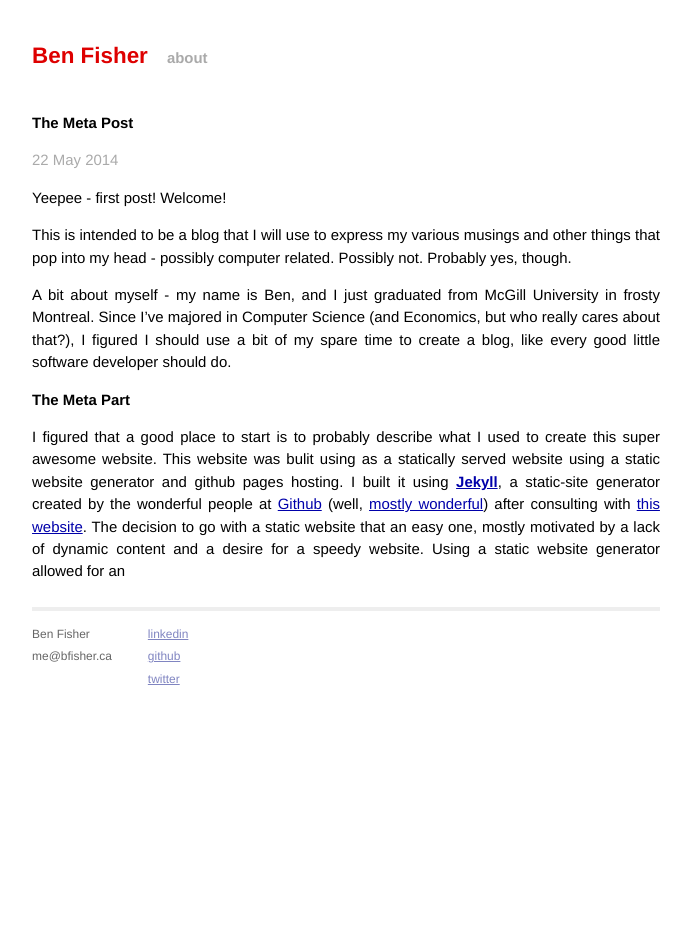
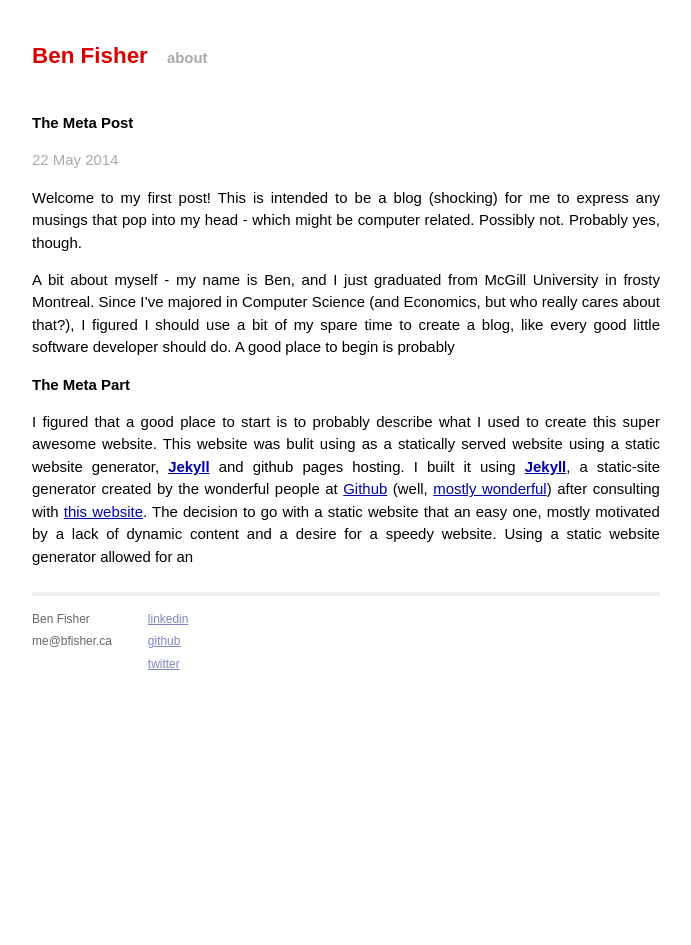
Before and after one commit to bzfisher/bzfisher.github.io, a Jekyll site: the page built from _posts/2014-05-22-the-meta-post.markdown, in a window 1280 px wide. Shown: the whole page, without its empty margins (294-985 px from the left). Built offline with Jekyll 4.4.1, drawn with Linux system fonts in a browser that asks for light colours; Markdown is read by kramdown in place of the engine named in the settings.

Commit message:
updated first post, and changed css fonts/style

```diff
--- a/_posts/2014-05-22-the-meta-post.markdown
+++ b/_posts/2014-05-22-the-meta-post.markdown
@@ -4,16 +4,12 @@
 categories: blog coding
 tags: jekyll practice 1
 ---
-Yeepee - first post! Welcome!
+Welcome to my first post! This is intended to be a blog (shocking) for me to express any musings that pop into my head - which might be computer related. Possibly not. Probably yes, though.
 
-This is intended to be a blog that I will use to express my various musings and other things that pop into my head - possibly computer related. Possibly not. Probably yes, though.
-
-A bit about myself - my name is Ben, and I just graduated from McGill University in frosty Montreal. Since I've majored in Computer Science (and Economics, but who really cares about that?), I figured I should use a bit of my spare time to create a blog, like every good little software developer should do.
+A bit about myself - my name is Ben, and I just graduated from McGill University in frosty Montreal. Since I've majored in Computer Science (and Economics, but who really cares about that?), I figured I should use a bit of my spare time to create a blog, like every good little software developer should do. A good place to begin is probably
 
 ### The Meta Part
-
-
-I figured that a good place to start is to probably describe what I used to create this super awesome website. This website was bulit using as a statically served website using a static website generator and github pages hosting. I built it using **[Jekyll][jekyll]**, a static-site generator created by the wonderful people at [Github] [github] (well, [mostly wonderful][github_trouble]) after consulting with [this website][top_static_gen]. The decision to go with a static website that an easy one, mostly motivated by a lack of dynamic content and a desire for a speedy website. Using a static website generator allowed for an
+I figured that a good place to start is to probably describe what I used to create this super awesome website. This website was bulit using as a statically served website using a static website generator, **[Jekyll][jekyll]** and github pages hosting. I built it using **[Jekyll][jekyll]**, a static-site generator created by the wonderful people at [Github] [github] (well, [mostly wonderful][github_trouble]) after consulting with [this website][top_static_gen]. The decision to go with a static website that an easy one, mostly motivated by a lack of dynamic content and a desire for a speedy website. Using a static website generator allowed for an
 
 [jekyll]:    http://jekyllrb.com
 [github]:    http://github.com
--- a/css/main.css
+++ b/css/main.css
@@ -14,7 +14,7 @@
 
 body {
   background-color: #FFF;
-  font: 13.34px Helvetica, Arial, sans-serif;
+  font: 13.34px Rockwell, Arial, sans-serif;
   font-size: small;
   text-align: center;
 }
@@ -22,7 +22,8 @@
 h1, h2, h3, h4, h5, h6 {
   font-size: 100%; }
 
-h1 { margin-bottom: 1em; }
+h1 {
+  margin-bottom: 1em; }
 p { margin: 1em 0; }
 
 a         { color: #00a; }
--- a/index.html
+++ b/index.html
@@ -7,7 +7,7 @@
   <h1>Blog Posts</h1>
   <ul class="posts">
     {% for post in site.posts %}
-      <li><span>{{ post.date | date_to_string }}</span> &raquo; <a href="{{ post.url }}">{{ post.title }}</a></li>
+      <li><span>{{ post.date | date_to_string }}</span> &#187; <a href="{{ post.url }}">{{ post.title }}</a></li>
     {% endfor %}
   </ul>
 </div>
```
